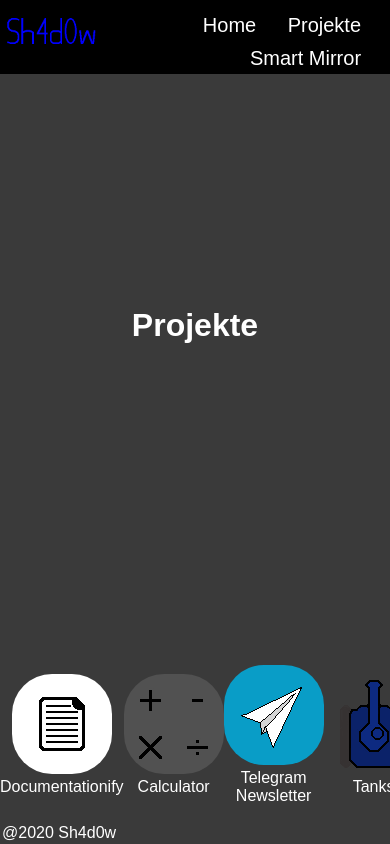
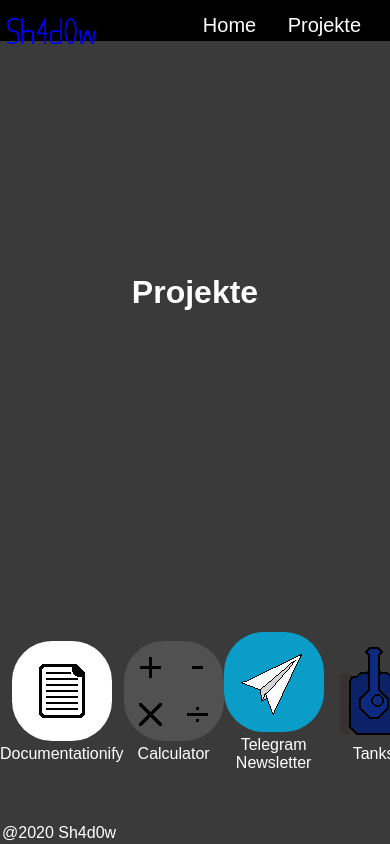
Before and after one commit to the-sh4d0w/the-sh4d0w.github.io, a plain HTML site: page projects.html in a window 390 px wide. Shown: the top 844 px of the page. Drawn offline with Linux system fonts and the light colour scheme.

Commit message:
Removed smart mirror

```diff
--- a/projects.html
+++ b/projects.html
@@ -15,7 +15,6 @@
                 <li><a href="index.html"><img src="pictures/logo.png" heigth=300px width=100px></a></li>
                 <li><a href="index.html">Home</a></li>
                 <li><a href="projects.html">Projekte</a></li>
-                <li><a href="smart-mirror.html">Smart Mirror</a></li>
             </ul>
         </nav>
     </header>
--- a/styles/smart-mirror.css
+++ /dev/null
@@ -1,67 +0,0 @@
-html {
-    scroll-behavior: smooth;
-}
-
-body {
-    background: rgb(58, 58, 58);
-    font-family: Arial, Helvetica, sans-serif;
-    color: white;
-    margin: 0;
-    padding: 0;
-    font-size: 20px;
-}
-
-header {
-    background: black;
-}
-
-footer {
-    margin: 2px;
-    text-align: center;
-    background-attachment: scroll;
-    background-position: 0% 0%;
-    position: fixed;
-    bottom: 0pt;
-}
-
-.topnav {
-    list-style: none;
-    text-align: right;
-    margin: 0px;
-    padding: 0.5vh 0.5vw 0.5vh 0.5vw;
-}
-
-.topnav li:first-child {
-    float: left;
-}
-
-.topnav li {
-    display: inline-block;
-    padding-right: 7%;
-    margin: 10px 0 0 0;
-    font-size: 3.5vw;
-}
-
-.topnav a {
-    text-decoration: none;
-    color: white;
-}
-
-.topnav a:hover {
-    color: blue;
-}
-
-h1 {
-    text-align: center;
-}
-
-section {
-    text-align: center;
-    padding: 300px 0px 300px 0px;
-}
-
-@media screen and (max-width: 600px) {
-    .topnav li {
-        font-size: 20px;
-    }
-}
```
Also changed, not shown: index.html (+0 -1 lines), smart-mirror.html (deleted, +0 -29 lines).
